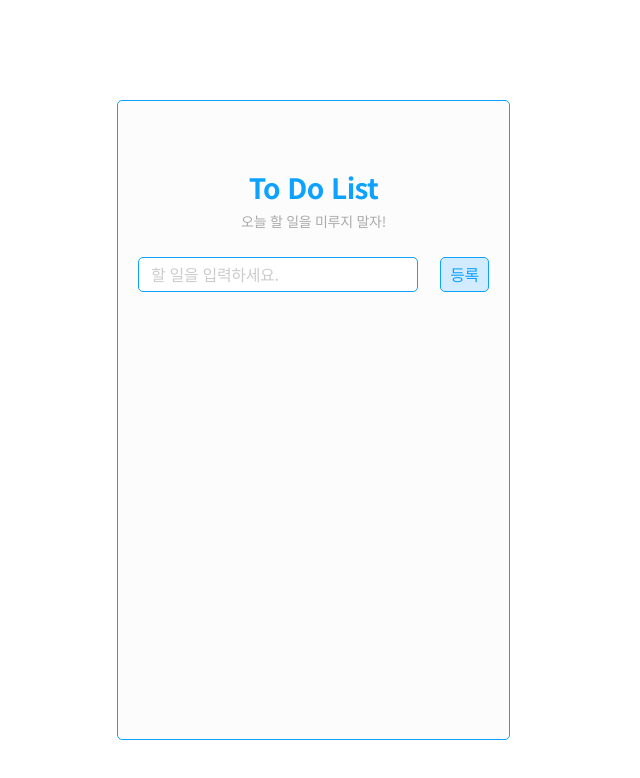
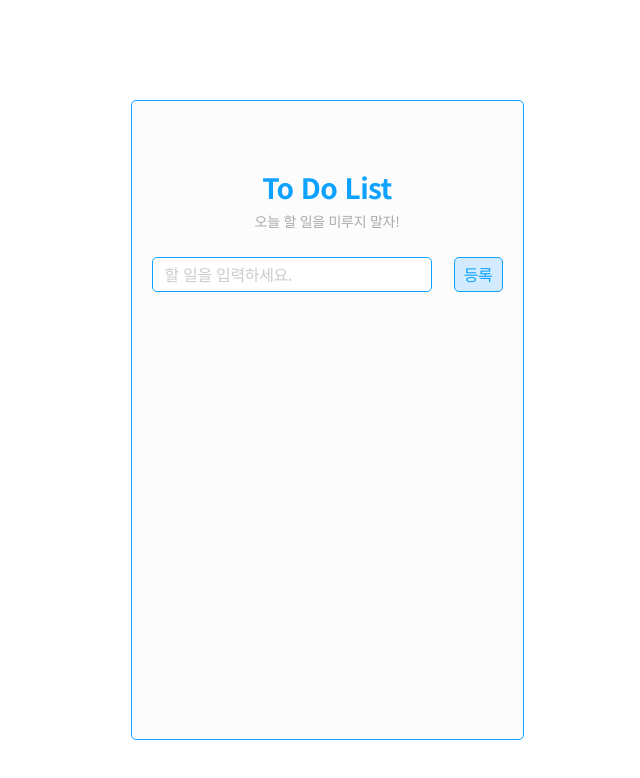
Before and after one commit to surim95/test_TodoList, a plain HTML site: page index.html in a window 1280 px wide. Shown: the whole page, without its empty margins (313-953 px from the left). Drawn offline with Linux system fonts and the light colour scheme.

Commit message:
ToDoList

```diff
--- a/styles/index.css
+++ b/styles/index.css
@@ -1,12 +1,11 @@
 body {
-    max-width: 420px;
-    min-width: 375px;
+    transition: all 0.3s;
     padding-top: 100px;
-    margin: 0 auto;
 }
 #wrap {
     padding: 0 20px;
     width: 393px;
+    margin: 0 auto;
     height: 640px;
     background: #fcfcfc;
     border: 1px solid #0DA2FF;
```
